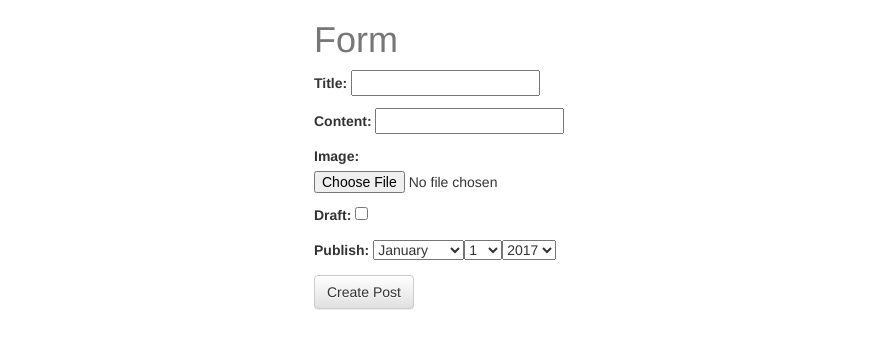
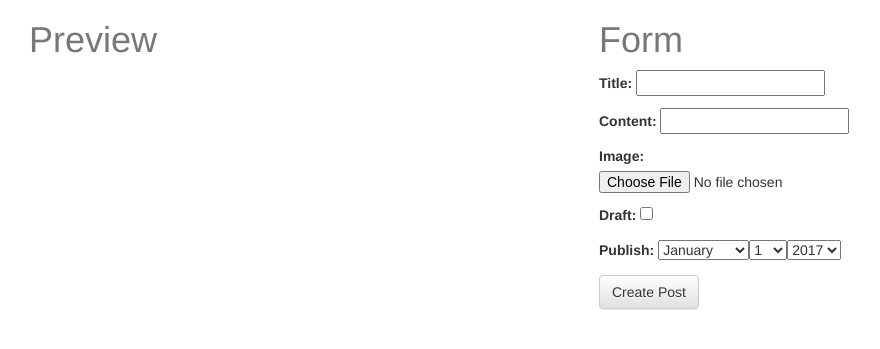
Before and after one commit to codenit/DjangoBlog, a Django app: template templates/posts_form.html in a window 1280 px wide. Shown: the top 349 px of the page, without its empty margins (56-936 px from the left). Run offline with Django 3.2, Linux system fonts and the light colour scheme; the template is opened without the code that fills it: values that come from a table or form of the project are taken from there, others are empty; some libraries are stand-ins or nearby versions.

Commit message:
Dynamic update of Content and Title

```diff
--- a/posts/forms.py
+++ b/posts/forms.py
@@ -3,7 +3,7 @@ from pagedown.widgets import PagedownWidget
 from .models import Post
 
 class PostForm(forms.ModelForm):
-    content = forms.CharField(widget=PagedownWidget)
+    content = forms.CharField(widget=PagedownWidget(show_preview=False))
     publish = forms.DateField(widget=forms.SelectDateWidget)
     class Meta:
         model = Post
--- a/templates/base.html
+++ b/templates/base.html
@@ -57,7 +57,41 @@
             });
             $('.post-detail-item img').each(function () {
                 $(this).addClass('img-responsive')
+            });
+            var titleInput = $('#id_title');
+
+
+            function setTitle(value) {
+                $('#preview-title').text(value);
+            }
+            setTitle(titleInput.val());
+
+            titleInput.keyup(function () {
+                var newTitle = $(this).val();
+                setTitle(newTitle)
+
+            });
+
+            var contentInput = $('#id_content');
+
+
+            function setContent(value) {
+                var markedContent = marked(value);
+                $('#preview-content').html(markedContent);
+                $('#preview-content img').each(function () {
+                    $(this).addClass('img-responsive')
+
+                })
+
+            }
+            setContent(contentInput.val())
+
+            contentInput.keyup(function () {
+                var newContent = $(this).val();
+                setContent(newContent)
             })
+
+
         })
     </script>
 
--- a/templates/posts_form.html
+++ b/templates/posts_form.html
@@ -4,8 +4,15 @@
 {% endblock head_extra %}
 
 {% block content %}
-    <div class="col-sm-6 col-sm-offset-3">
-    <h1>Form</h1>
+    <div class="col-sm-6">
+        <h1>Preview</h1>
+    <div class="content-preview">
+        <h3 id="preview-title"></h3>
+        <p  id="preview-content"></p>
+    </div>
+    </div>
+    <div class="col-sm-6 ">
+        <h1>Form</h1>
         <form method="post" action="" enctype="multipart/form-data">
             {% csrf_token %}
             {{ form.as_p }}
```
Also changed, not shown: db.sqlite3, media_cdn/art-on-the-prom-felixstowe_liam-frankland-photography.jpg (added), media_cdn/art-on-the-prom-felixstowe_liam-frankland-photography_3Ff1uDU.jpg (added).
